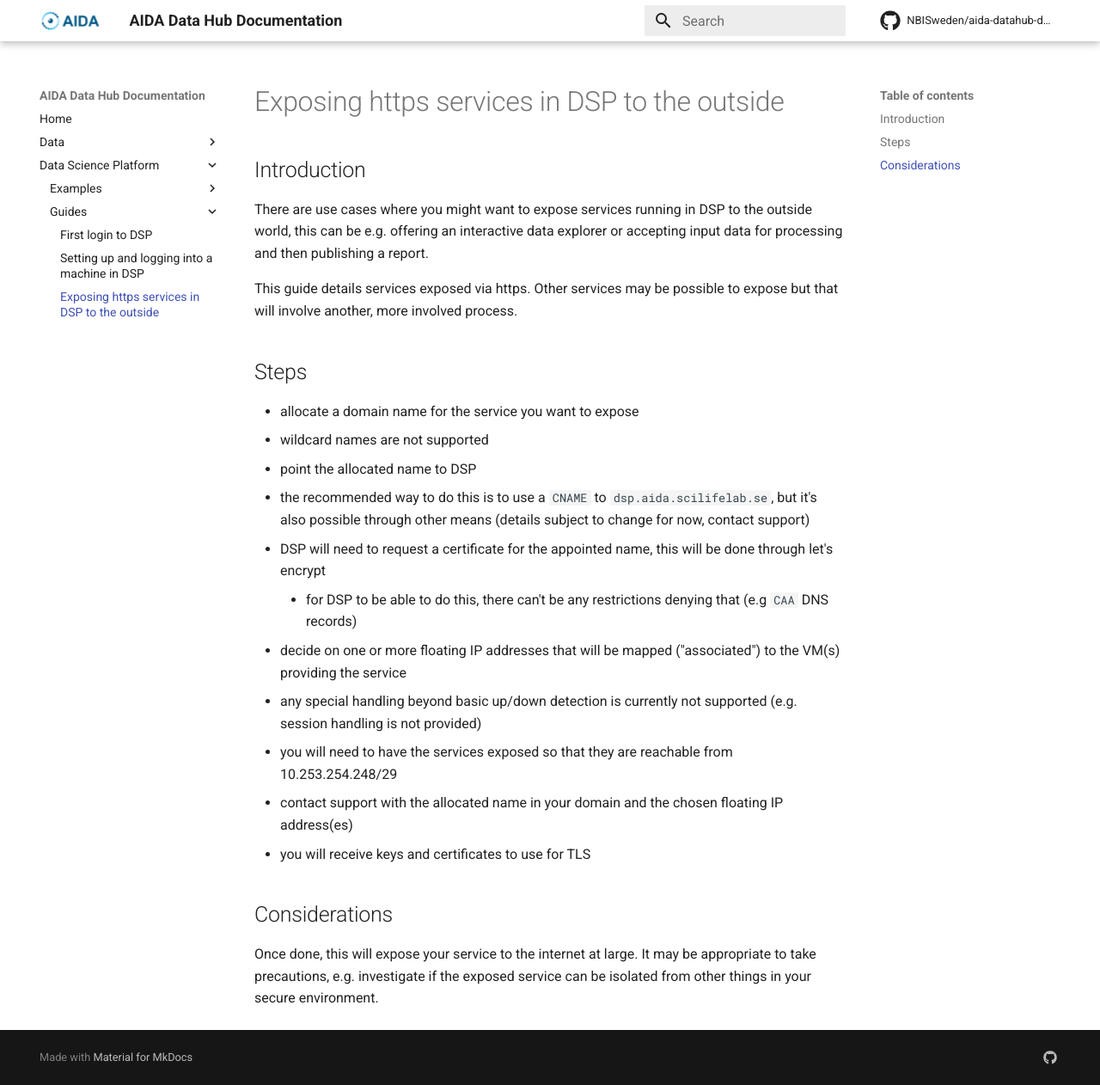
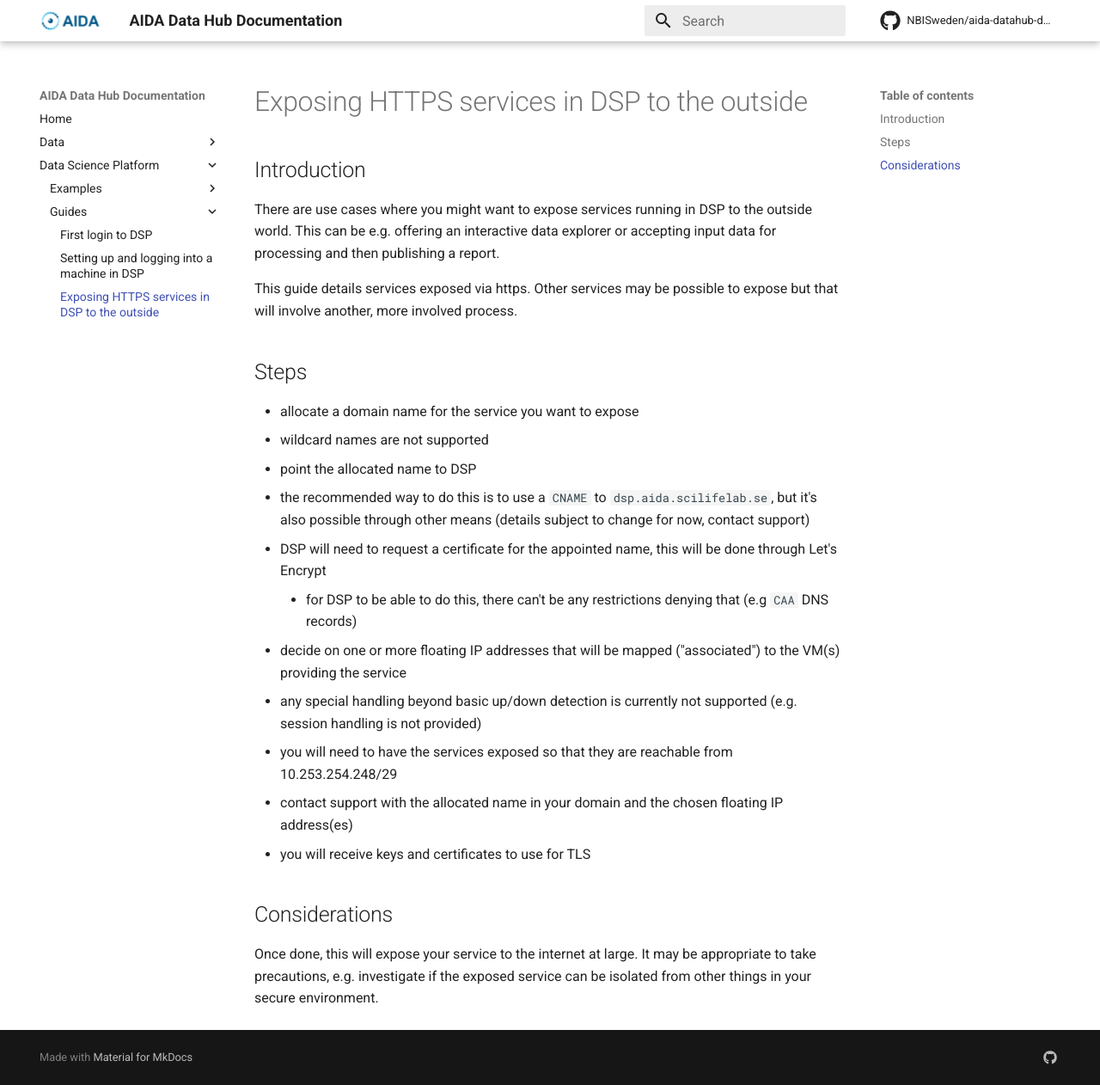
Before and after one commit to NBISweden/aida-datahub-docs, an MkDocs documentation site: the page built from docs/Data Science Platform/Guides/exposing-https-services.md, in a window 1280 px wide and 1262 px high. Shown: the whole window at 86% size. Built offline with MkDocs 1.6.1 and Material for MkDocs 9.7.7, drawn with Linux system fonts in a browser that asks for light colours; comment, search, counter and statistics services are not loaded.

Commit message:
Apply suggestions

```diff
--- a/docs/Data Science Platform/Guides/exposing-https-services.md
+++ b/docs/Data Science Platform/Guides/exposing-https-services.md
@@ -1,9 +1,9 @@
-# Exposing https services in DSP to the outside
+# Exposing HTTPS services in DSP to the outside
 
 ## Introduction
 
 There are use cases where you might want to expose services running in DSP to
-the outside world, this can be e.g. offering an interactive data explorer or
+the outside world. This can be e.g. offering an interactive data explorer or
 accepting input data for processing and then publishing a report.
 
 This guide details services exposed via https. Other services may be possible
@@ -18,7 +18,7 @@ to expose but that will involve another, more involved process.
     `dsp.aida.scilifelab.se`, but it's also possible through other means
     (details subject to change for now, contact support)
   * DSP will need to request a certificate for the appointed name, this will be
-    done through let's encrypt
+    done through Let's Encrypt
     * for DSP to be able to do this, there can't be any restrictions denying
       that (e.g `CAA` DNS records)
 * decide on one or more floating IP addresses that will be mapped ("associated")
```
